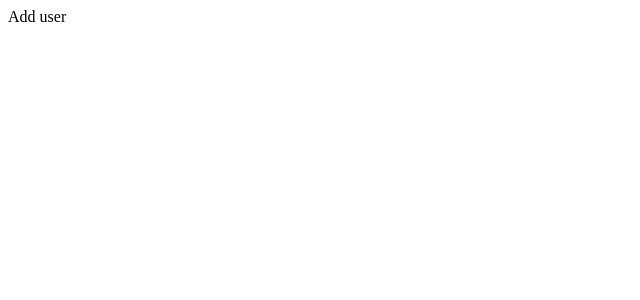
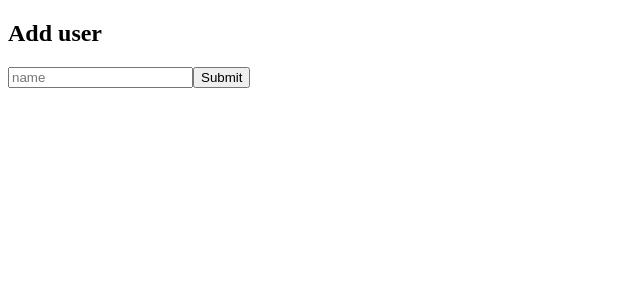
Before and after one commit to Graniron/crud-hg, an Angular app: page /add in a window 1280 px wide. Shown: the top 300 px of the page, without its empty margins (0-640 px from the left). Built offline with nearby package versions, Linux system fonts and the light colour scheme.

Commit message:
Create adding user logic

```diff
--- a/src/app/components/add-user/add-user.component.ts
+++ b/src/app/components/add-user/add-user.component.ts
@@ -1,8 +1,27 @@
 import { Component } from '@angular/core';
+import { Router } from '@angular/router';
+
+import { UsersService } from './../../services/users.service';
+
 @Component({
     selector: 'hg-user-form',
     template: `
-        <div>Add user</div>
+        <div>
+        <h2>Add user</h2>
+        <form novalidate (ngSubmit)="createUser(name)">
+            <input name="name" type="text" placeholder="name" #name>
+            <button>Submit</button>
+         </form>
+        </div>
     `
 })
-export class AddUserComponent {}
+export class AddUserComponent {
+    constructor(private usersService: UsersService, private route: Router) {}
+
+    createUser(name) {
+        this.usersService.createUser(name.value).subscribe(
+            res => this.route.navigate(['list']),
+            error => console.error(error)
+        )
+    }
+}
--- a/src/app/components/users-list/user-list.component.ts
+++ b/src/app/components/users-list/user-list.component.ts
@@ -12,6 +12,7 @@ import { UsersService } from './../../services/users.service';
                <a [routerLink]="['/edit', user.id]">{{user.name}}</a>
             </li>
         </ul>
+        <button [routerLink]="['/add']">Add</button>
     `,
 })
 export class UsersListComponent implements OnInit {
--- a/src/app/services/users.service.ts
+++ b/src/app/services/users.service.ts
@@ -19,6 +19,11 @@ export class UsersService {
          .map((res: Response) => res.json());
     }
 
+    createUser(name) {
+       return this.http.post(`${API_ENDPOINT}`, {name})
+         .map((res: Response) => res.json());
+    }
+
     updateUser(user) {
         return this.http.put(`${API_ENDPOINT}/${user.id}`, user)
          .map((res: Response) => res.json());
```
